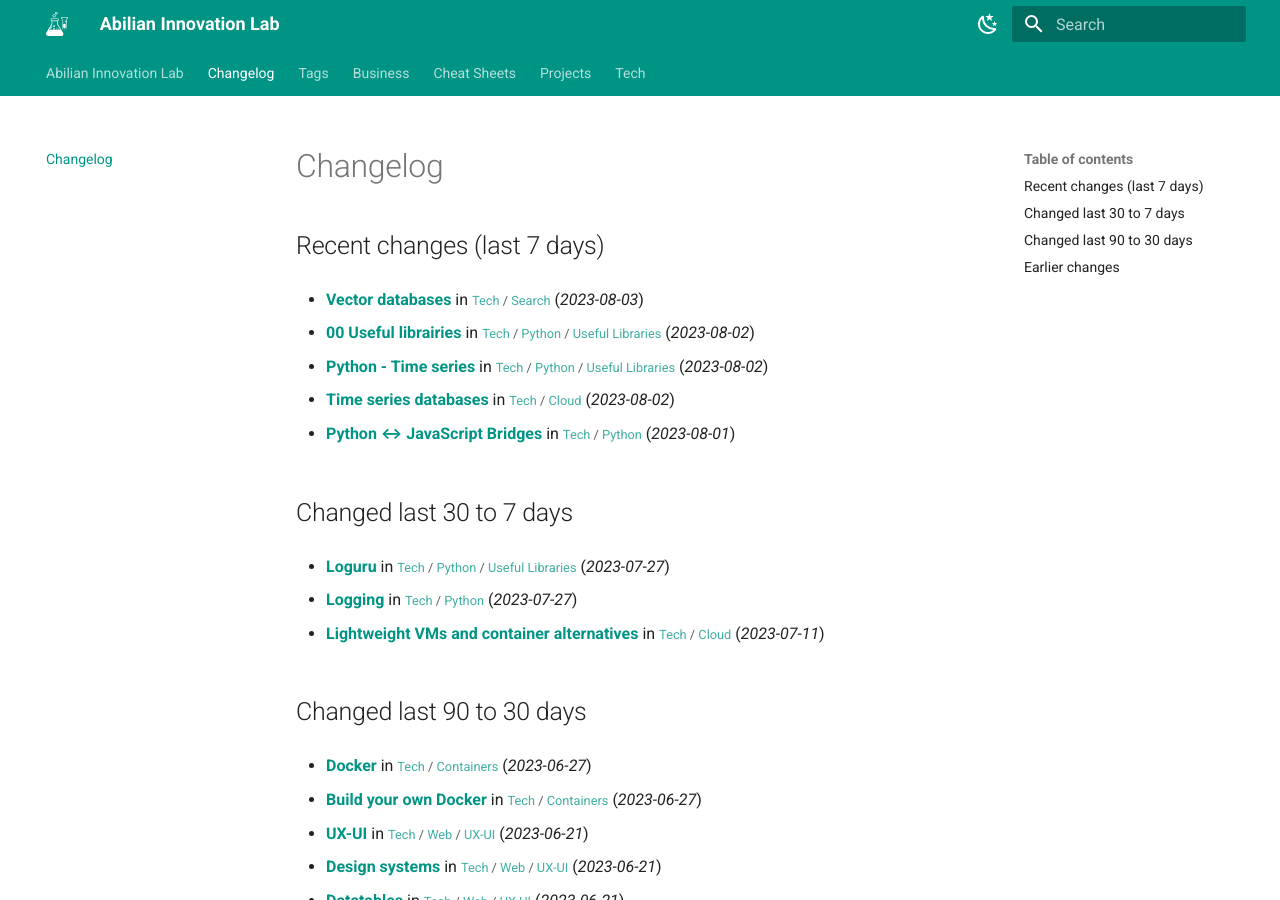
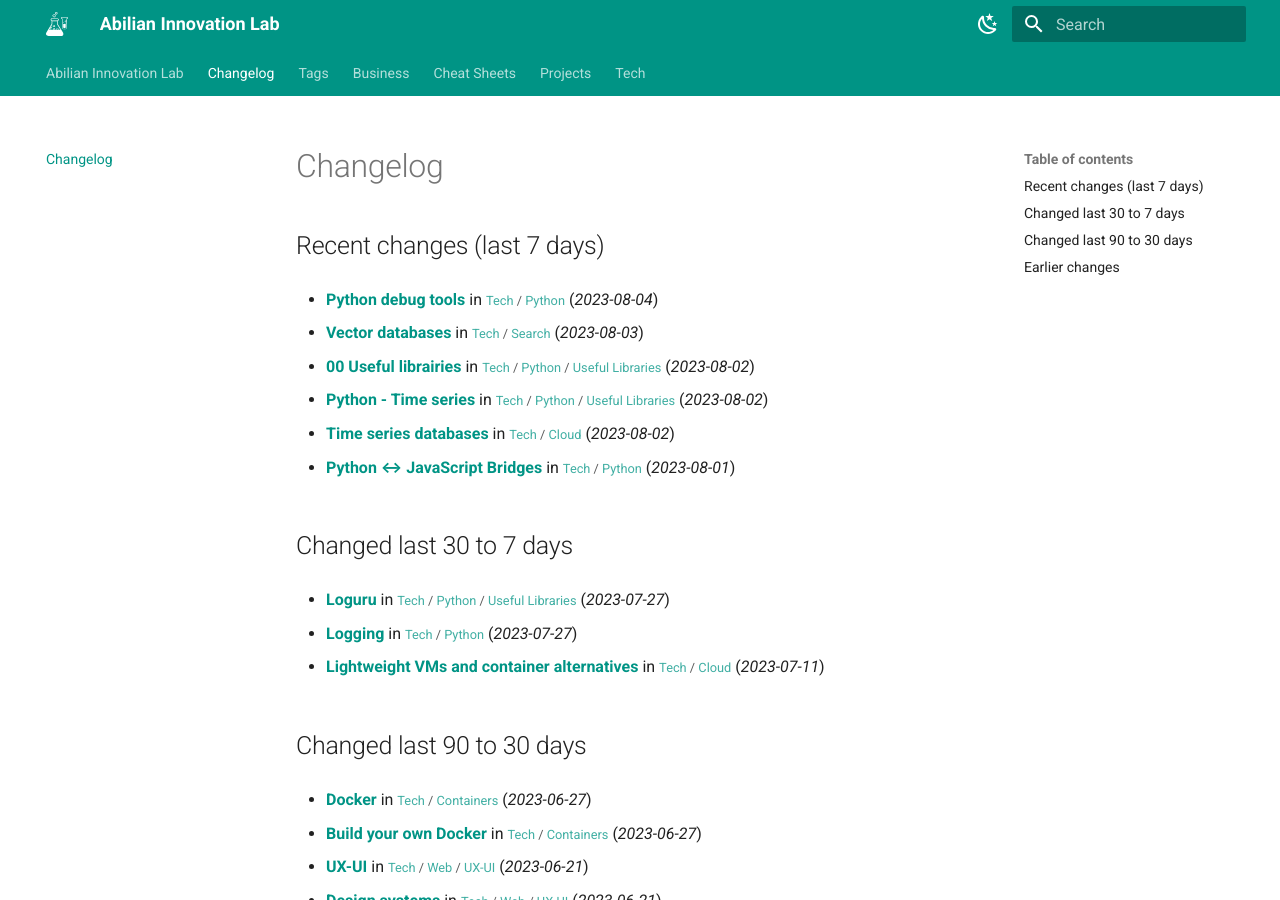
Before and after one commit to abilian/lab.abilian.com, an MkDocs documentation site: the page built from docs/changelog.md, in a window 1280 px wide and 900 px high. Built offline with MkDocs 1.6.1 and Material for MkDocs 9.7.7, drawn with Linux system fonts in a browser that asks for light colours; comment, search, counter and statistics services are not loaded; some of the changed text lies outside the part shown.

Commit message:
Update content

```diff
--- a/docs/changelog.md
+++ b/docs/changelog.md
@@ -1,6 +1,8 @@
 # Changelog
 
 ## Recent changes (last 7 days)
+
+- **[Python debug tools](/Tech/Python/Python debug tools/)** in <small>[Tech](/Tech/00 Technology/) / [Python](/Tech/Python/(Pretty) tables in Python/)</small> (*2023-08-04*)
 
 - **[Vector databases](/Tech/Search/Vector databases/)** in <small>[Tech](/Tech/00 Technology/) / [Search](/Tech/Search/Comparison of open source search engines/)</small> (*2023-08-03*)
 
```
Also changed, not shown: other parts of docs/changelog.md (+4 -6 lines).
